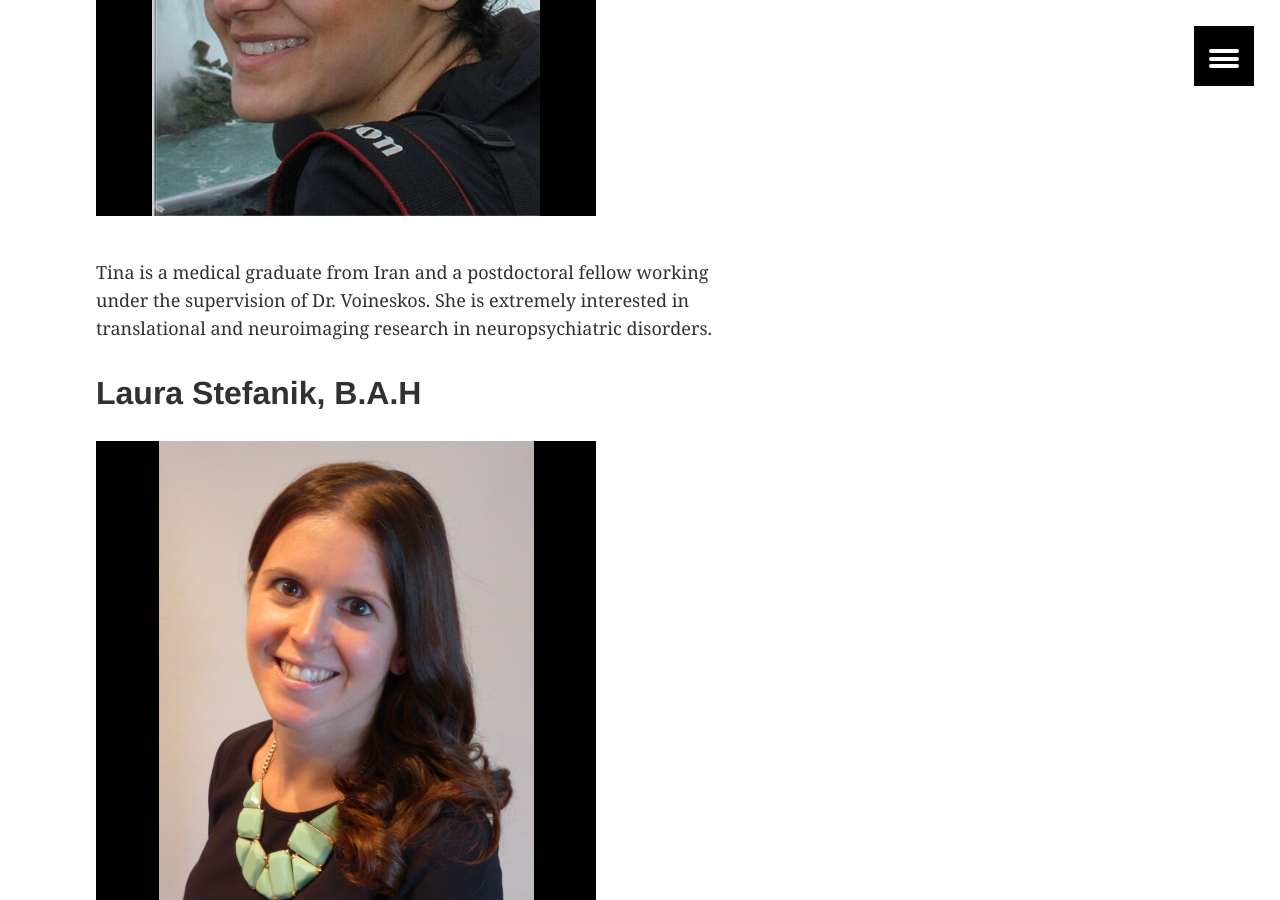
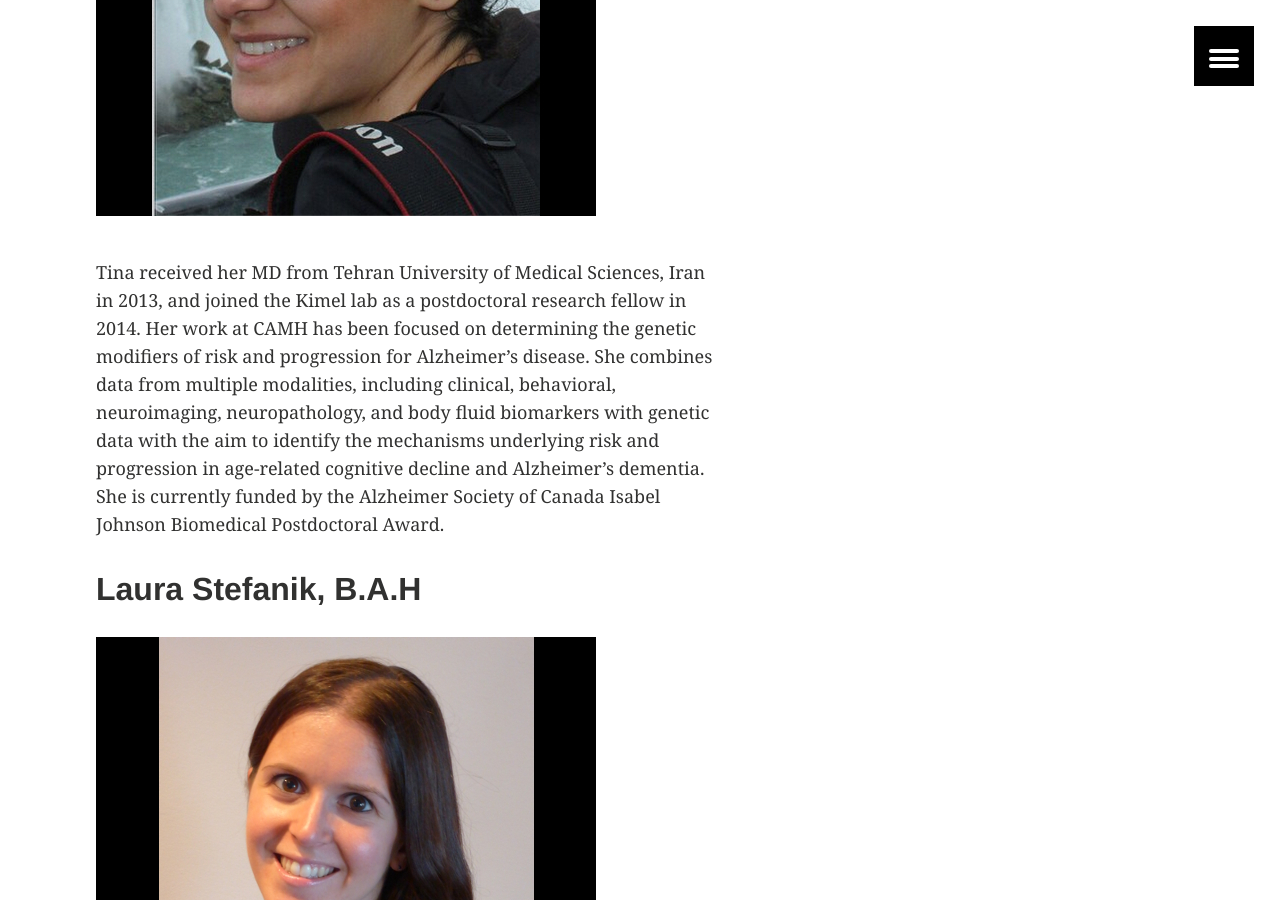
Before and after one commit to TIGRLab/tigrlab.github.io, a Jekyll site: the page built from members/index.md, in a window 1280 px wide and 900 px high, scrolled down 5865 px. Built offline with Jekyll 4.4.1, drawn with Linux system fonts in a browser that asks for light colours.

Commit message:
updated tina r prof

```diff
--- a/members/index.md
+++ b/members/index.md
@@ -62,7 +62,7 @@ Dr. Tina Roostaei, M.D., M.P.H.
 	<a href="/images/ppl.t.roostaei.jpg"><img src="/images/ppl.t.roostaei.jpg"></a>
 </figure>
 
-Tina is a medical graduate from Iran and a postdoctoral fellow working under the supervision of Dr. Voineskos. She is extremely interested in translational and neuroimaging research in neuropsychiatric disorders.
+Tina received her MD from Tehran University of Medical Sciences, Iran in 2013, and joined the Kimel lab as a postdoctoral research fellow in 2014. Her work at CAMH has been focused on determining the genetic modifiers of risk and progression for Alzheimer’s disease. She combines data from multiple modalities, including clinical, behavioral, neuroimaging, neuropathology, and body fluid biomarkers with genetic data with the aim to identify the mechanisms underlying risk and progression in age-related cognitive decline and Alzheimer’s dementia. She is currently funded by the Alzheimer Society of Canada Isabel Johnson Biomedical Postdoctoral Award.
 
 Laura Stefanik, B.A.H
 --------------------
```
